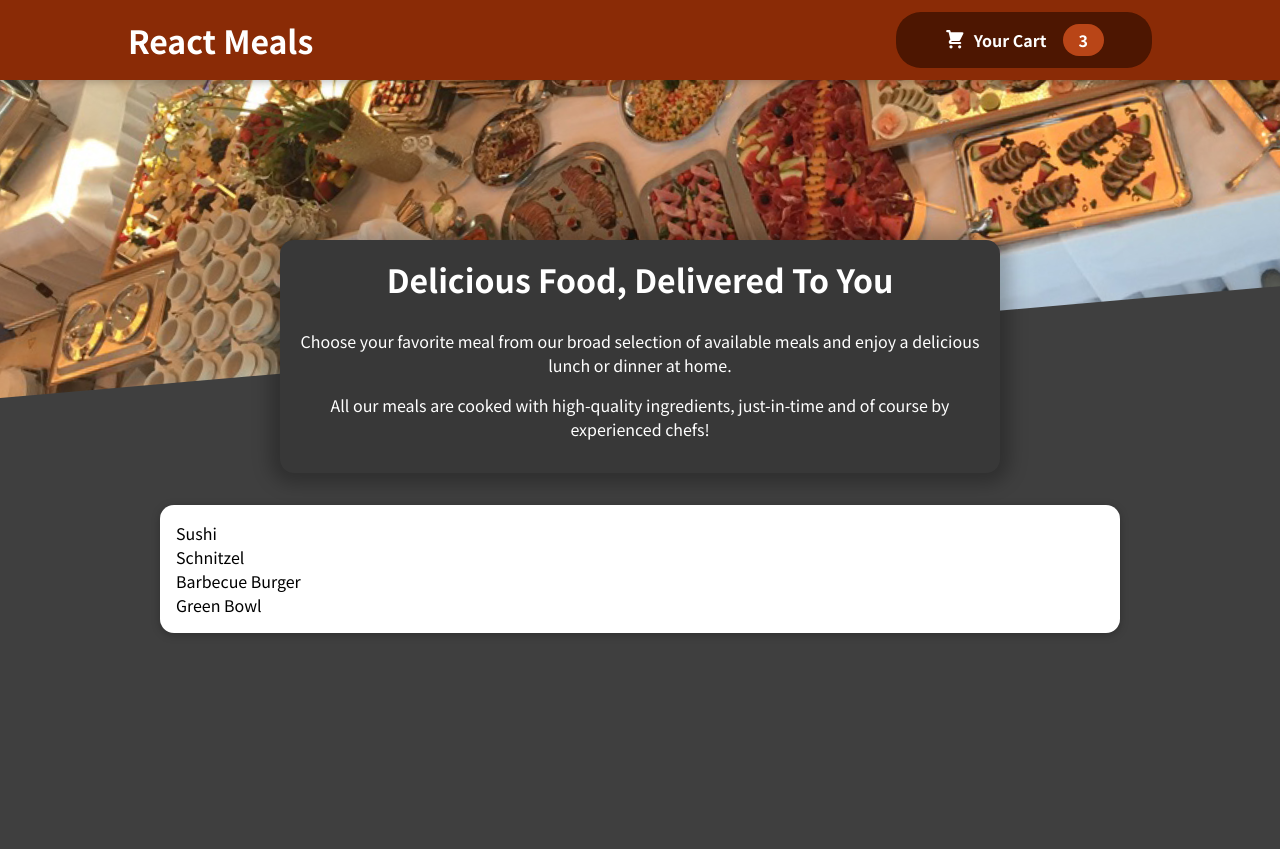
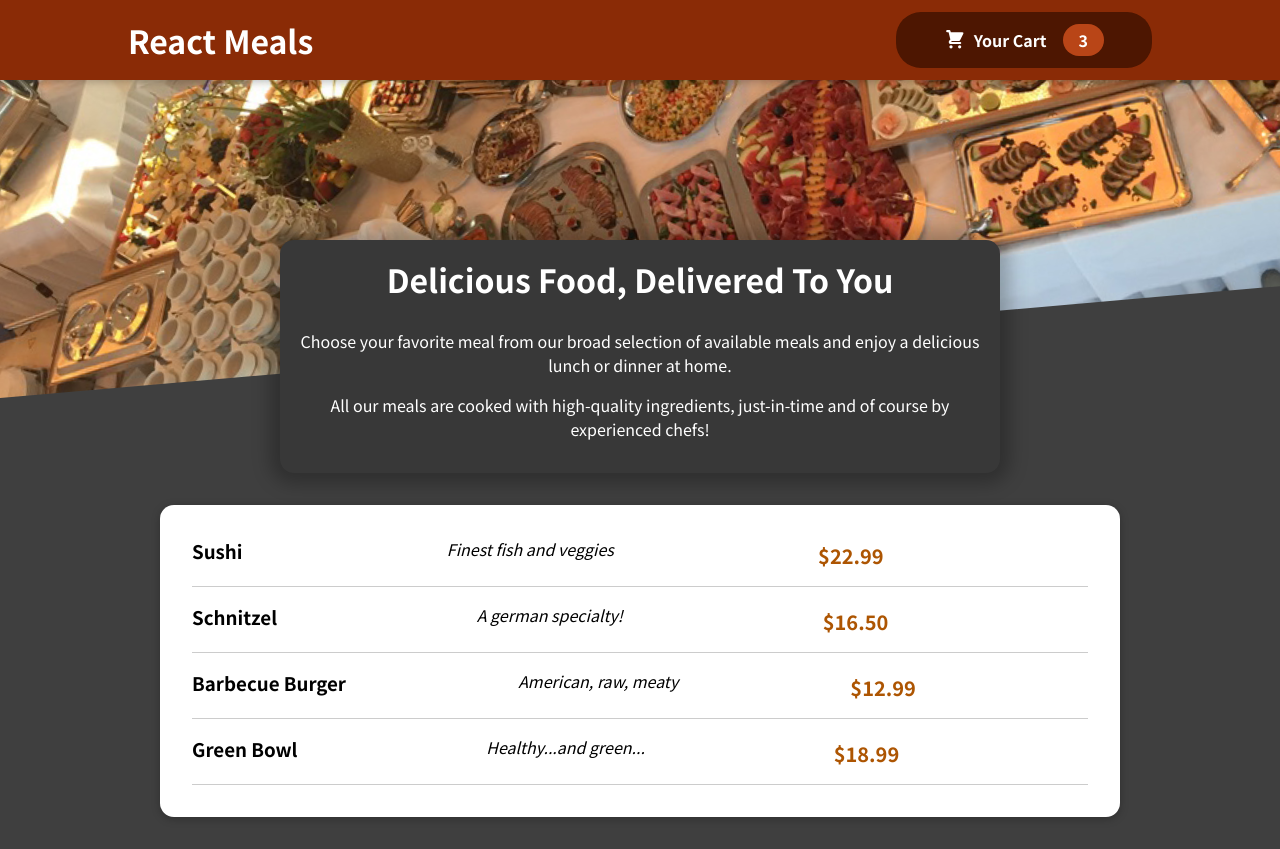
Before and after one commit to Amr-mohsen64/Food_Order_React_App, a React (Create React App) app: page / in a window 1280 px wide. Before the commit the page ends 800 px from the top, so only its background shows below. Built offline with nearby package versions, Linux system fonts and the light colour scheme.

Commit message:
ADD MealItem Component

```diff
--- a/src/components/Meals/AvailableMeals.js
+++ b/src/components/Meals/AvailableMeals.js
@@ -1,6 +1,8 @@
 import React from 'react'
 import classes from "./AvailableMeals.module.css"
 import Card from "../UI/Card/Card";
+import MealItem from './MealItem/MealItem';
+
 
 const DUMMY_MEALS = [
     {
@@ -30,7 +32,12 @@ const DUMMY_MEALS = [
 ];
 
 const AvailableMeals = () => {
-    const mealList = DUMMY_MEALS.map(meal => <li>{meal.name}</li>);
+    const mealList = DUMMY_MEALS.map(meal => <MealItem
+        key={meal.id}
+        name={meal.name}
+        description={meal.description}
+        price={meal.price}
+    />);
 
     return (
         <section className={classes.meals}>
--- a/src/components/Meals/MealItem/MealItem.js
+++ b/src/components/Meals/MealItem/MealItem.js
@@ -6,10 +6,10 @@ const MealItem = props => {
     const price = `$${props.price.toFixed(2)}`
 
     return (
-        <li>
+        <li className={classes.meal}>
             <div><h3>{props.name}</h3></div>
-            <div>{props.description}</div>
-            <div>{price}</div>
+            <div className={classes.description}>{props.description}</div>
+            <div className={classes.price}>{price}</div>
             <div>
 
             </div>
```
Also changed, not shown: src/components/Meals/MealItem/MealItemForm.js (added), 1 other file (tests, documents, lock files or other folders).
